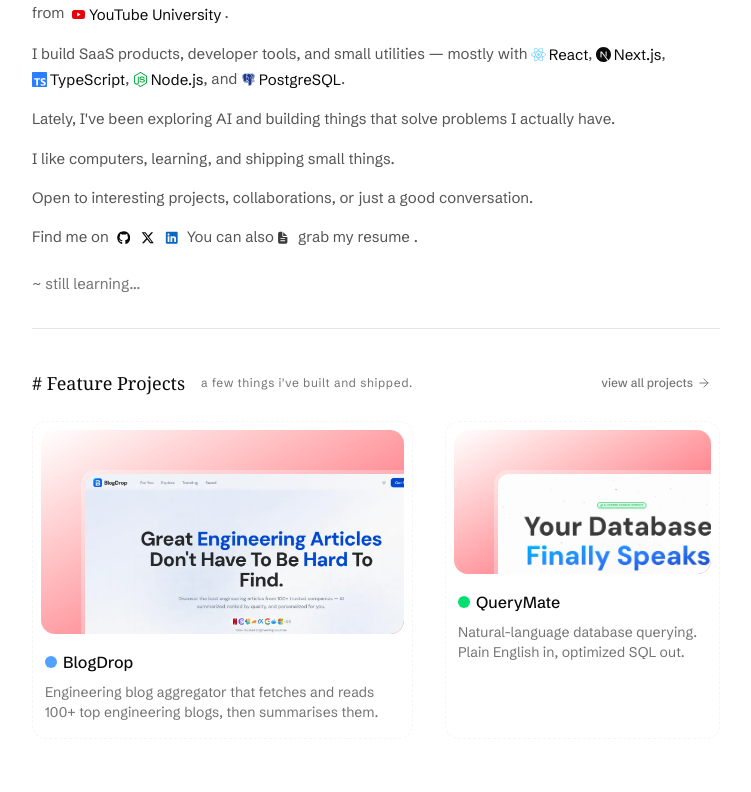
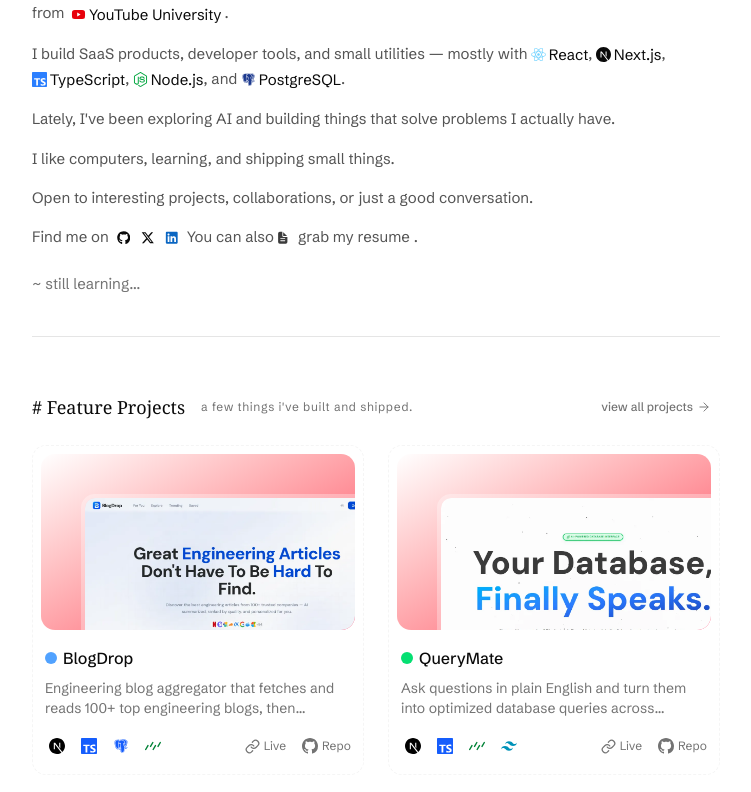
Before and after one commit to dhirajaryaa/wow-portfolio, a Next.js app: page / in a window 1280 px wide. Shown: the part 230-1022 px from the top of the page, without its empty margins (264-1015 px from the left). Built offline with nearby package versions, Linux system fonts and the light colour scheme.

Commit message:
feat: enhance HomePage layout with additional separators, update FeatureProject styling, and refine ProjectCard component with tooltips and tech stack icons

```diff
--- a/src/app/page.tsx
+++ b/src/app/page.tsx
@@ -9,7 +9,9 @@ export default function HomePage() {
 
      <HeroSection />
      <AboutSection />
+      <hr />
      <FeatureProject />
+      <hr />
     </Container>
   )
 }
--- a/src/components/home/about.tsx
+++ b/src/components/home/about.tsx
@@ -86,7 +86,6 @@ export const AboutSection = () => {
       </div>
 
       <p className="text-muted-foreground mt-2">~ still learning...</p>
-      <hr className="mt-4"/>
     </section>
   );
 };
--- a/src/components/home/feature-project.tsx
+++ b/src/components/home/feature-project.tsx
@@ -6,7 +6,7 @@ import { ProjectCard } from "@/components/project/project-card";
 
 export const FeatureProject = () => {
     return (
-        <section className="flex flex-col gap-6 justify-center">
+        <section className="flex flex-col gap-6 justify-center py-10 md:py-14">
             {/* heading  */}
             <div className="flex flex-row items-center justify-between gap-4">
                 <div className="flex gap-2 items-center">
@@ -23,7 +23,7 @@ export const FeatureProject = () => {
                     </Link>
                 </Button>
             </div>
-            <div className="flex flex-col md:flex-row gap-8">
+            <div className="grid grid-cols-1 md:grid-cols-2 gap-6">
                 {projects.slice(0, 2).map((project: Project) => (
                     <ProjectCard key={project.name} project={project} />
                 ))}
--- a/src/components/project/project-card.tsx
+++ b/src/components/project/project-card.tsx
@@ -5,7 +5,10 @@ import {
     Tooltip,
     TooltipContent,
     TooltipTrigger,
-} from "@/components/ui/tooltip"
+} from "@/components/ui/tooltip";
+import { techStack } from "@/lib/tech-stack";
+import { Link } from "lucide-react";
+import { BsGithub } from "react-icons/bs";
 
 export const ProjectCard = ({
     className,
@@ -17,12 +20,12 @@ export const ProjectCard = ({
     return (
         <article
             className={cn(
-                "flex flex-col gap-4 border border-dashed rounded-xl border-muted p-2",
+                "border-muted space-y-4 rounded-xl border border-dashed p-2 bg-background hover:bg-gray-100 dark:hover:bg-foreground/5 duration-300 transition-all group backdrop-blur-sm w-full relative",
                 className,
             )}
         >
             {/* image  */}
-            <div className="group relative aspect-video overflow-hidden rounded-xl bg-linear-to-br from-white to-rose-500">
+            <div className="relative aspect-video overflow-hidden rounded-xl bg-linear-to-br from-white to-rose-500">
                 <div className="absolute inset-0 translate-x-10 translate-y-10 overflow-hidden rounded-xl border-4 border-white/30 transition-transform duration-700 ease-out group-hover:translate-x-0 group-hover:translate-y-0">
                     <Image
                         alt={project.name}
@@ -35,13 +38,13 @@ export const ProjectCard = ({
             </div>
             {/* title + desc + links + tecstack  */}
             <div className="flex flex-col gap-2 px-1">
-                <div className="flex gap-1.5 items-center">
+                <div className="flex items-center gap-1.5">
                     <Tooltip>
                         <TooltipTrigger asChild>
                             <div
                                 className={cn(
                                     "size-3 rounded-full",
-                                    statusStyles[project.status]
+                                    statusStyles[project.status],
                                 )}
                             />
                         </TooltipTrigger>
@@ -49,19 +52,54 @@ export const ProjectCard = ({
                             <div
                                 className={cn(
                                     "size-2 rounded-full",
-                                    statusStyles[project.status]
+                                    statusStyles[project.status],
                                 )}
-                            /> <p className="capitalize">{project.status}</p>
+                            />{" "}
+                            <p className="capitalize">{project.status}</p>
                         </TooltipContent>
                     </Tooltip>
                     <h3 className="text-base font-medium">{project.name}</h3>
                 </div>
-                <p className="text-sm font-normal text-muted-foreground">{project.line}</p>
-                <div className="flex items-center justify-between">
-                    <div>
-
+                <p className="text-muted-foreground text-sm font-normal line-clamp-2 h-10">
+                    {project.line}
+                </p>
+                <div className="flex my-2 items-center justify-between w-full">
+                    <div className="flex gap-2 items-center flex-wrap">
+                        {project.tags.map((tag) => {
+                            const tech = techStack[tag];
+                            if (!tech) return null;
+                            const Icon = tech.icon;
+                            return (<Tooltip key={tag}>
+                                <TooltipTrigger asChild>
+                                    <span
+                                        className={cn(
+                                            "p-1",
+                                            tech.className,
+                                        )}
+                                    >
+                                        <Icon className="size-4" />
+                                        <span className="sr-only">
+                                            {tag}
+                                        </span>
+                                    </span>
+                                </TooltipTrigger>
+                                <TooltipContent>
+                                    <p className="capitalize">{tag}</p>
+                                </TooltipContent>
+                            </Tooltip>
+                            );
+                        })}
                     </div>
-
+                    <div className="flex gap-4 items-center text-sm">
+                        <a href={project.links.live} target="_blank" className="text-muted-foreground text-sm flex items-center gap-1 hover:text-foreground duration-200 transition-colors">
+                            <Link size={15} />
+                            <span className="text-xs">Live</span>
+                        </a>
+                        <a href={project.links.live} target="_blank" className="text-muted-foreground text-sm flex items-center gap-1 hover:text-foreground duration-200 transition-colors">
+                            <BsGithub className="size-4" />
+                            <span className="text-xs">Repo</span>
+                        </a>
+                    </div>
                 </div>
             </div>
         </article>
--- a/src/lib/config.ts
+++ b/src/lib/config.ts
@@ -90,7 +90,7 @@ export const projects: Project[] = [
 
     {
         name: "QueryMate",
-        line: "Natural-language database querying. Plain English in, optimized SQL out.",
+        line: "Ask questions in plain English and turn them into optimized database queries across PostgreSQL, MySQL, and MongoDB.",
         banner: "/projects/querymate/banner.webp",
         video: "/projects/querymate/demo.mp4",
 
--- a/src/lib/tech-stack.ts
+++ b/src/lib/tech-stack.ts
@@ -2,50 +2,58 @@ import type { IconType } from "react-icons";
 import {
     SiNextdotjs,
     SiTypescript,
-    SiPostgresql,
     SiDrizzle,
     SiReact,
     SiMongodb,
     SiNodedotjs,
     SiTailwindcss,
 } from "react-icons/si";
+import { BiLogoPostgresql } from "react-icons/bi";
 
-export type TechStack = {
-    name: string;
+
+type TechStack = {
     icon: IconType;
+    className: string;
 };
 
 export const techStack: Record<string, TechStack> = {
     "Next.js": {
-        name: "Next.js",
         icon: SiNextdotjs,
+        className: "text-black dark:text-white",
     },
+
     TypeScript: {
-        name: "TypeScript",
         icon: SiTypescript,
+        className: " text-blue-600",
     },
+
     PostgreSQL: {
-        name: "PostgreSQL",
-        icon: SiPostgresql,
+        icon: BiLogoPostgresql,
+        className: "text-blue-600",
     },
+
     Drizzle: {
-        name: "Drizzle",
         icon: SiDrizzle,
+        className: "text-green-700",
     },
+
     React: {
-        name: "React",
         icon: SiReact,
+        className: " text-cyan-600",
     },
+
     MongoDB: {
-        name: "MongoDB",
         icon: SiMongodb,
+        className: " text-green-700",
     },
+
     "Node.js": {
-        name: "Node.js",
         icon: SiNodedotjs,
+        className: " text-green-700",
     },
+
     Tailwind: {
-        name: "Tailwind CSS",
         icon: SiTailwindcss,
+        className: "text-cyan-600",
     },
 };
```
